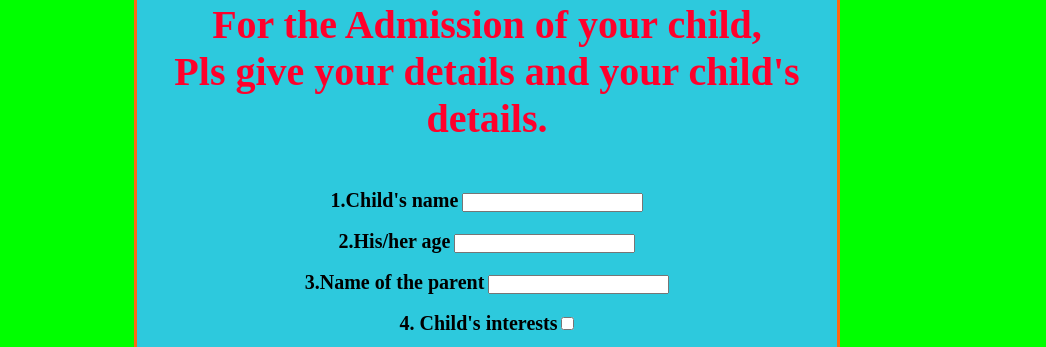
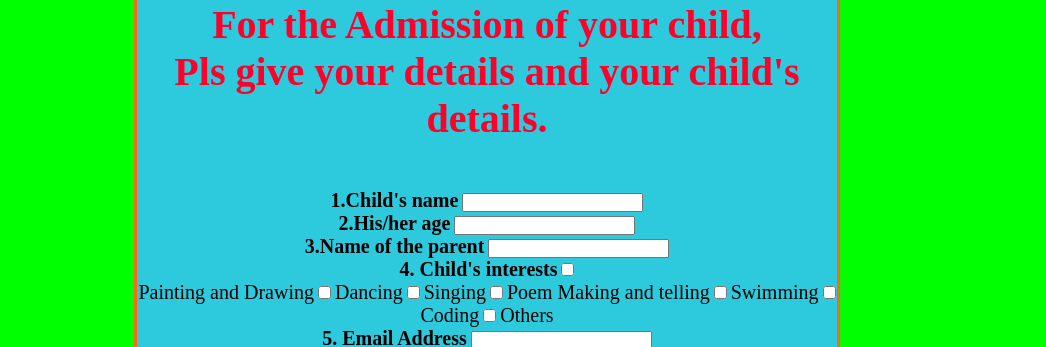
Before and after one commit to Alexace123/Admission_Form_Primary, a plain HTML site: page index.html in a window 1280 px wide. Shown: the part 400-747 px from the top of the page, without its empty margins (116-1162 px from the left). Drawn offline with Linux system fonts and the light colour scheme.

Commit message:
Update index.html

```diff
--- a/index.html
+++ b/index.html
@@ -13,14 +13,14 @@
     <form><img src="https://www.google.com/imgres?imgurl=https%3A%2F%2Fi0.wp.com%2Fgoelgangadevelopments.com%2Fwp-content%2Fuploads%2F2021%2F04%2FEuro-School-Kharadi-featured.jpg%3Ffit%3D1200%252C675%26ssl%3D1&imgrefurl=https%3A%2F%2Fgoelgangadevelopments.com%2Fproject%2Feuro-school-kharadi%2F&tbnid=7uFzYQ-YMeWi_M&vet=12ahUKEwjs6o-yx_vzAhUgtmMGHdBpCXkQMygCegUIARDLAQ..i&docid=Duaz3Mk8kD3lOM&w=1200&h=675&q=euro%20school&ved=2ahUKEwjs6o-yx_vzAhUgtmMGHdBpCXkQMygCegUIARDLAQ" alt="">
         <h2>For the Admission of your child, <br> Pls give your details and your child's details. <br> <br></h2>
         <label id="Question">1.Child's name</label>
-        <input type="text" name="Name"> <br> <br>
+        <input type="text" name="Name"> <br>
         <label id="Question">2.His/her age</label>
-        <input type="text" name="age"> <br> <br>
+        <input type="text" name="age"> <br>
         <label id="Question">3.Name of the parent</label>
-        <input type="text" name="name"> <br> <br>
+        <input type="text" name="name"> <br>
         <label id="Question">4. Child's interests</label>
 
-        <input type="checkbox" value="Painting and Drawing"> <br> <br>
+        <input type="checkbox" value="Painting and Drawing"> <br>
         <label>Painting and Drawing</label>
         <input type="checkbox" value="Dancing">
         <label>Dancing</label>
@@ -33,14 +33,14 @@
         <input type="checkbox" value="Coding">
         <label>Coding</label>
         <input type="checkbox" value="Others">
-        <Label>Others</Label> <br> <br>
+        <Label>Others</Label> <br>
 
         <label id="Question">5. Email Address</label>
-        <input type="text" name="email address"> <br> <br>
+        <input type="text" name="email address"> <br>
         <label id="Question">6. Phone no.</label>
-        <input type="text" name="Phone No."> <br> <br>
+        <input type="text" name="Phone No."> <br>
         <label id="Question">7. 2nd phone No.</label>
-        <input type="text" name="Phone No."> <br> <br>
+        <input type="text" name="Phone No."> <br>
         <button value="Submit">Submit
             <a href="http://127.0.0.1:5500/index.html"></a>
         </button>
```
